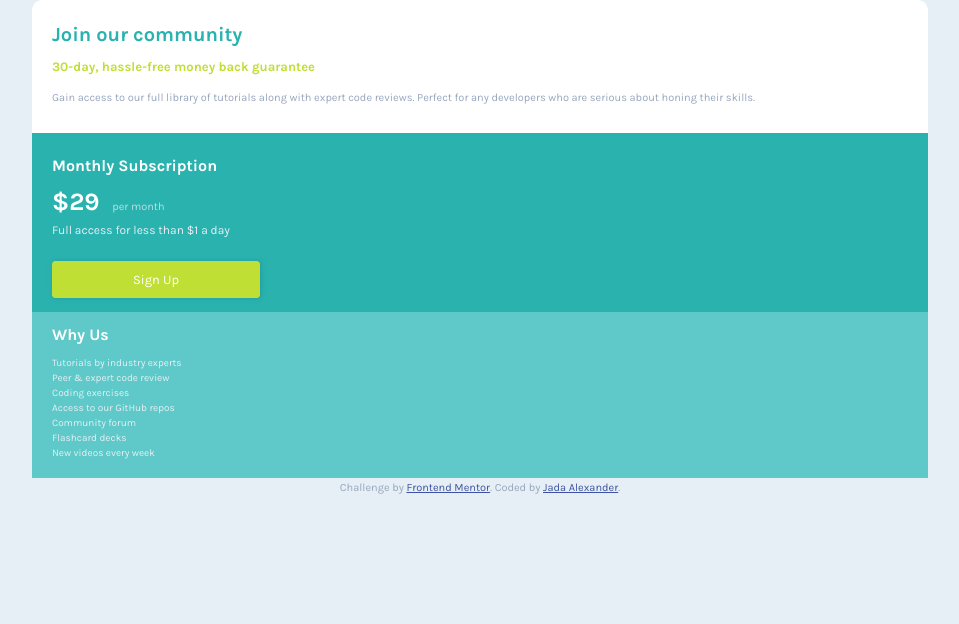
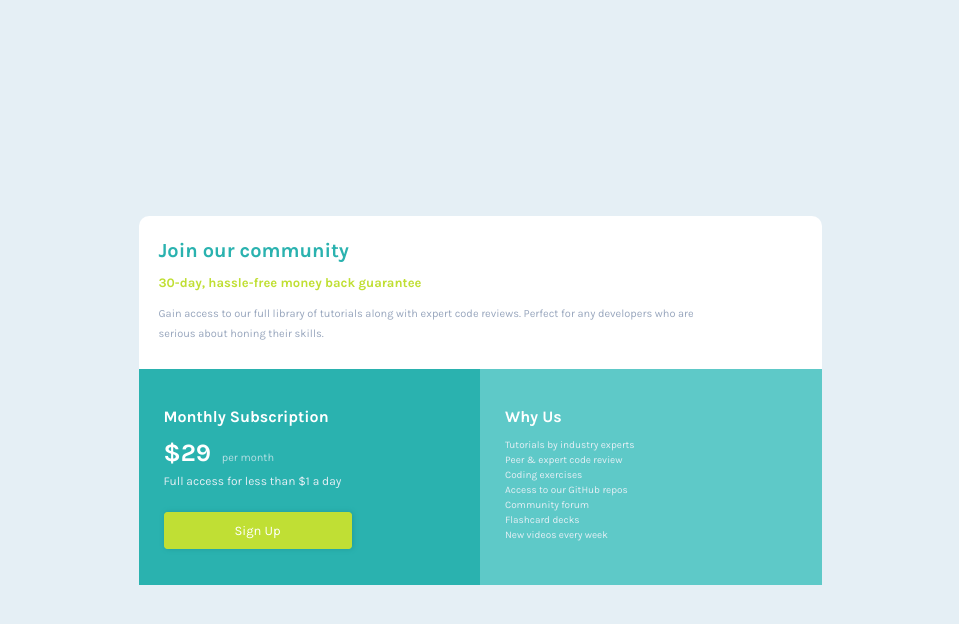
Before and after one commit to jalexandertech/single-price-grid-component-master, a plain HTML site: page index.html in a window 1280 px wide. Shown: the whole page, without its empty margins (160-1119 px from the left). Drawn offline with Linux system fonts and the light colour scheme.

Commit message:
responsive on desktop

```diff
--- a/index.html
+++ b/index.html
@@ -15,7 +15,7 @@
 </head>
 
 <body>
-  <div class="panel pricing-table">
+  <section class="panel pricing-table">
 
     <div class="pricing-plan pricing-intro" >
       <h1 id="pricing-community">Join our community</h1>
@@ -44,14 +44,15 @@
       </ul>
     </div>
 
-  </div>
+  </section>
 
-  <footer>
+  <!-- <footer>
     <p class="attribution">
       Challenge by <a href="https://www.frontendmentor.io?ref=challenge" target="_blank">Frontend Mentor</a>.
       Coded by <a href="#">Jada Alexander</a>.
     </p>
-  </footer>
+  </footer> -->
+
 </body>
 
 </html>
--- a/style.css
+++ b/style.css
@@ -51,15 +51,20 @@ html {
 body {
     background-color: hsl(204, 43%, 93%);
     min-height: 100vh;
+    display: flex;
+    align-items: center;
 }
+
+
 
 .panel {
     background-color: white;
     border-radius: 10px;
     width: 70%;
-    max-width: 960px;
+    min-width: 375px;
+    max-width: 683px;
     display: flex;
-    justify-content: center;
+
     flex-direction: column;
     margin: 0 auto;
 }
@@ -103,7 +108,7 @@ p:last-child {
 span {
     font-size: 25px;
     font-weight: 700;
-    padding-right: 10px;
+    padding-right: 8px;
     color: #ffffff;
 }
 
@@ -141,16 +146,17 @@ a:hover, a:focus {
     color: #ffffff;
 }
 
-.pricing-features h1{
+.pricing-features h1 {
     font-weight: 700;
     padding-bottom: 15px;
 }
 
-li{
+li {
     padding-bottom: 5px;
     font-size: 10px;
-    color:hsl(204, 43%, 93%)
+    color: hsl(204, 43%, 93%)
 }
+
 .attribution {
     font-size: 8px;
     text-align: center;
@@ -159,3 +165,25 @@ li{
 .attribution a {
     color: hsl(228, 45%, 44%);
 }
+
+@media (min-width: 683px) {
+
+    .panel {
+        flex-direction: row;
+        flex-wrap: wrap;
+    }
+    .pricing-intro {
+        padding-right: 95px;
+        flex: 2 500px;
+    }
+    .subscription, .pricing-features{
+        padding: 40px 25px;
+
+        flex: 1;
+    }
+    .subscription a {
+        padding: 10px 70px;
+    }
+
+
+}
```
